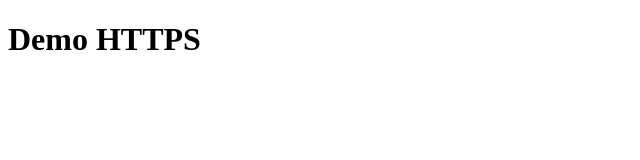
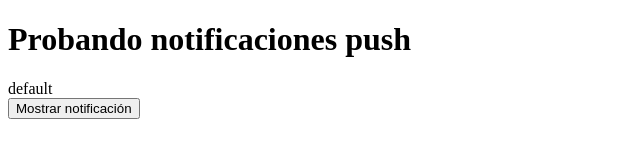
Before and after one commit to candiahm/candiahm.github.io, a website: page index.html in a window 1280 px wide. Shown: the whole page, without its empty margins (0-640 px from the left). Drawn offline with Linux system fonts and the light colour scheme.

Commit message:
Reemplazo 20221102

```diff
--- a/index.html
+++ b/index.html
@@ -4,41 +4,85 @@
     <meta charset="UTF-8">
     <meta http-equiv="X-UA-Compatible" content="IE=edge">
     <meta name="viewport" content="width=device-width, initial-scale=1.0">
-    <title>Demo HTTPS</title>
+    <title>Document</title>
 </head>
 <body>
-    <h1>Demo HTTPS</h1>
+
+    <h1>Probando notificaciones push</h1>
+
+
+
+    <div>
+        <span>
+            <span id="not">Pidiendo permisos...</span>
+        </span>
+    </div>
+
+
+    <div>
+        <button id="mos">Mostrar notificación</button>
+
+
+    </div>
 
 
 
 
     <script>
 
-        // "navigator" tiene online, clipbord, geolocalización
+        // Para guardar la registración
+        var serviceWorkerRegistration = null;
 
-        // // Opción 1:
-        // if (navigator && navigator.serviceWorker) {
+        navigator &&
+          navigator.serviceWorker &&
+          navigator.serviceWorker
+            .register("sw.js")
+            .then((reg) => {
+              console.log("PAGE: SW Registred");
 
-        // }
+              // Guardo la registración
+              serviceWorkerRegistration = reg;
 
-        // // Opción 2:
-        // navigator.serviceWorker && navigator.serviceWorker.register("./sw.js")
-        // .then((reg) => {
-        //     console.log('SW Registred')
-        // })
+            //   sw = reg.active;
+            //   // Recibo el mensaje del sw
+            //   navigator.serviceWorker.addEventListener("message", (msg) => {
+            //     // mostrarMensaje(msg.data.mensaje);
+            //     mostrarMensaje(msg.data);
+            //   })
 
-        // Opción 3:
-        (navigator)
-        && navigator.serviceWorker
-        && navigator.serviceWorker.register("sw.js")
-        .then( (reg) => {
-            console.log('PAGE: SW Registred')
-        })
-        .catch( (err) => {
-            console.log('PAGE: SW Error al registrar')
-        })
+            })
+            .catch((err) => {
+              console.log("PAGE: SW Error al registrar");
+            });
 
 
-        </script>
+
+            // Pedir permiso para recibir notificaciones.
+            window.addEventListener("load", ()=>{
+                window.Notification.requestPermission()
+                .then((perm)=>{
+                    console.log("PAGE: SW requestPermission", perm);
+
+                    document.querySelector("#not").innerHTML = perm;
+
+                })
+            })
+
+      </script>
+
+<script>
+    document.getElementById("mos").addEventListener("click", (event)=>{
+        console.log(event)
+
+        // Guardando la variable:
+        serviceWorkerRegistration.showNotification("Notificación del cliente")
+
+        // Otra forma: pidiendo:
+        //navigator.serviceWorker.getRegistration("Notificación del cliente")
+
+    })
+</script>
+
+
 </body>
 </html>
```
Also changed, not shown: package.json (added, +12 -0 lines), sw.js (+45 -9 lines).
